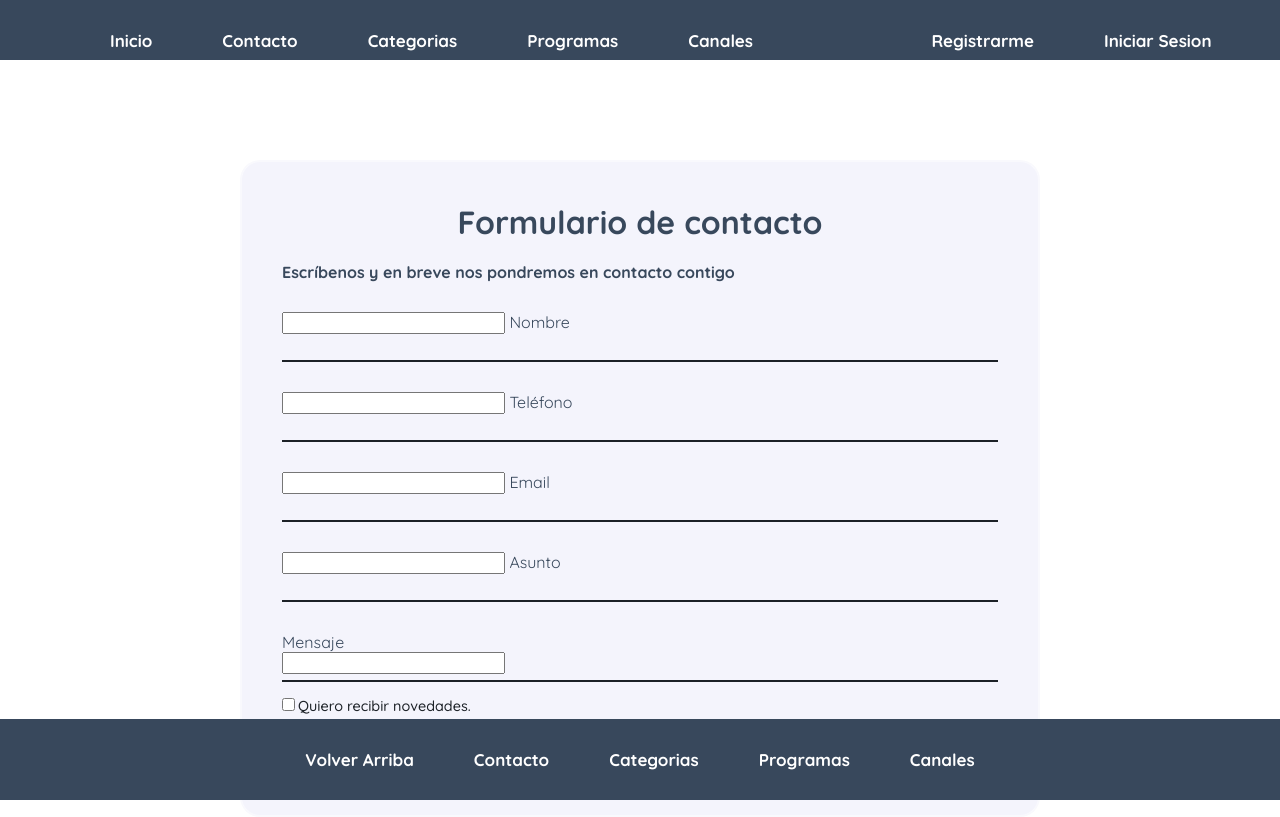
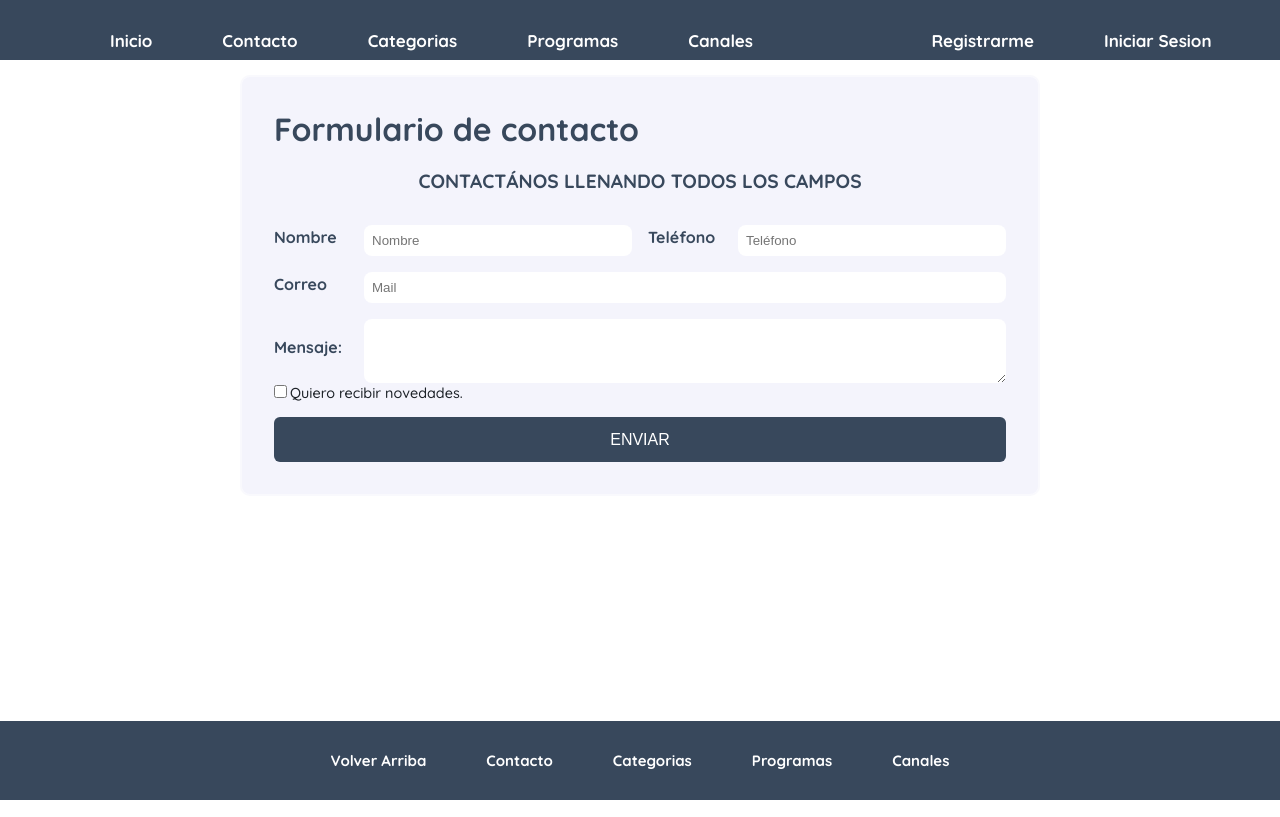
Before and after one commit to Escalion12/Proyecto-Comision24253-Grupo26, a plain HTML site: page pages/contacto.html in a window 1280 px wide. Drawn offline with Linux system fonts and the light colour scheme.

Commit message:
Cambios 18/05/2024

```diff
--- a/pages/contacto.html
+++ b/pages/contacto.html
@@ -48,60 +48,40 @@
 
     </header>
         <main>
-            <section class="container">
-            <!-- Formulario -->
+            <div id="contacto" class="contacto">
 
-            <div class="contact_form_contacto">
-                <div class="form">
+                <form class="formulario" action="#" method="POST">
                     <h1 class="titulo-formulario">Formulario de contacto</h1><br>
-                    <h4>Escríbenos y en breve nos pondremos en contacto contigo</h4>
-                    <form action="#" class="formulario" id="loginForm">
-                        <div class="input-box">
-                            <span class="icon"><ion-icon name="mail-outline"></ion-icon>
-                            </span>
-                            <input type="text" required id="email">
+                    <legend>Contactános llenando todos los campos</legend>
+
+                    <div class="contenedor-campos">
+                        <div class="campo">
                             <label>Nombre</label>
+
+                            <input type="text" name="nombre" placeholder="Nombre" required>
                         </div>
-                        <div class="input-box">
-                            <span class="icon"><ion-icon name="mail-outline"></ion-icon>
-                            </span>
-                            <input type="tel" required id="email">
+                        <div class="campo">
                             <label>Teléfono</label>
+
+                            <input type="tel" name="telefono" placeholder="Teléfono">
                         </div>
-                        <div class="input-box">
-                            <span class="icon"><ion-icon name="mail-outline"></ion-icon>
-                            </span>
-                            <input type="email" required id="email">
-                            <label>Email</label>
+                        <div class="campo w-100">
+                            <label>Correo</label>
+
+                            <input type="mail" name="correo" placeholder="Mail">
                         </div>
-                        <div class="input-box">
-                            <span class="icon"><ion-icon name="mail-outline"></ion-icon>
-                            </span>
-                            <input type="text" required id="email">
-                            <label>Asunto</label>
+                        <div class="campo w-100">
+                            <label>Mensaje:</label>
+
+                            <textarea></textarea>
                         </div>
-
-                        <div class="input-box">
-                            <label>Mensaje</label>
-                            <br>
-                            <span class="icon"><ion-icon name="mail-outline"></ion-icon>
-                            </span>
-                            <input type="text" required id="email">
-                        </div>
-                        <!-- Opcion de suscribirse a -->
-                        <div class="recuerdame">
-                            <label><input type="checkbox">Quiero recibir novedades.
-                            </label>
-
-                        </div>
-
-                        <button type="submit" class="btn">ENVIAR</button>
+                    </div><!--.contenedor-campos-->
+                    <div class="recuerdame">
+                        <label><input type="checkbox">Quiero recibir novedades.
+                        </label>
                     </div>
-
-
-
-                    </form>
-                </div>
+                    <button type="submit" class="btn">ENVIAR</button>
+                </form>
             </div>
 
         </main>
--- a/styletom.css
+++ b/styletom.css
@@ -237,8 +237,8 @@ header .overlay .overlay-content{
   padding: 1rem;
   border-radius: 0.5rem;
   background-color: #ffffff;
-  box-shadow: 0 4px 6px -1px rgba(0, 0, 0, 0.1),
-    0 2px 4px -1px rgba(0, 0, 0, 0.06);
+  box-shadow: 0 4px 6px -1px rgba(0, 0, 0, 0.4),
+    0 2px 4px -1px rgba(0, 0, 0, 0.5);
 }
 
 .aside ul {
@@ -267,7 +267,7 @@ footer ul li a:hover {
 
 footer {
   width: 100%;
-  font-size: 17px;
+  font-size: 15px;
   display: flex;
   align-items: center;
   justify-content: center;
@@ -553,3 +553,96 @@ footer ul li {
   .registrase p a:hover{
       text-decoration: underline;
   }
+
+
+  /* CSS Contacto */
+  .formulario {
+    background-color: var(#38485c);
+    padding: 2rem;
+    border-radius: 10px;
+    scroll-snap-align: center;
+    scroll-snap-stop: always;
+    background: #f4f4fc;
+    border: 2px solid rgba(255, 255, 255, 0.5);
+    margin: 3em;
+}
+
+.formulario legend {
+  text-align: center;
+  font-size: 1.2rem;
+  color: var(--primario);
+  margin-bottom: 2rem;
+  display: block;
+  text-transform: uppercase;
+  font-weight: 700;
+}
+
+@media (min-width:768px) {
+    .formulario {
+        max-width: 800px;
+        margin: 0 auto;
+    }
+}
+.contenedor-campos {
+    display: flex;
+    justify-content: space-between;
+    flex-wrap: wrap;
+}
+
+.campo {
+    margin-bottom: 1rem;
+    width: 100%;
+}
+@media (min-width:480px) {
+    .campo {
+        display: flex;
+        align-items: center;
+    }
+}
+@media (min-width: 768px) {
+    .campo{
+        flex: 0 0 calc(50% - .5rem)
+    }
+}
+.campo label {
+    color: var(--blanco);
+    font-weight: 700;
+    margin-bottom: .5rem;
+    display: block;
+}
+@media (min-width:480px) {
+    .campo label {
+        flex: 0 0 90px;
+    }
+}
+.campo input[type="text"],
+.campo input[type="tel"],
+.campo input[type="mail"],
+.campo textarea {
+    width: 100%;
+    padding: .5rem;
+    border: none;
+    border-radius: .5rem;
+}
+@media (min-width: 768px) {
+    :is(.campo) :is(
+        input[type="text"],
+        input[type="text"],
+        input[type="tel"],
+        input[type="mail"] ,
+        textarea ) {
+        flex: 1;
+    }
+}
+
+.w-100{
+    flex: 0 0 100%;
+}
+.campo textarea {
+    height: 4rem;
+}
+
+.enviar {
+    display: flex;
+    justify-content: flex-end;
+}
```
Also changed, not shown: pages/categorias.html (+18 -29 lines).
